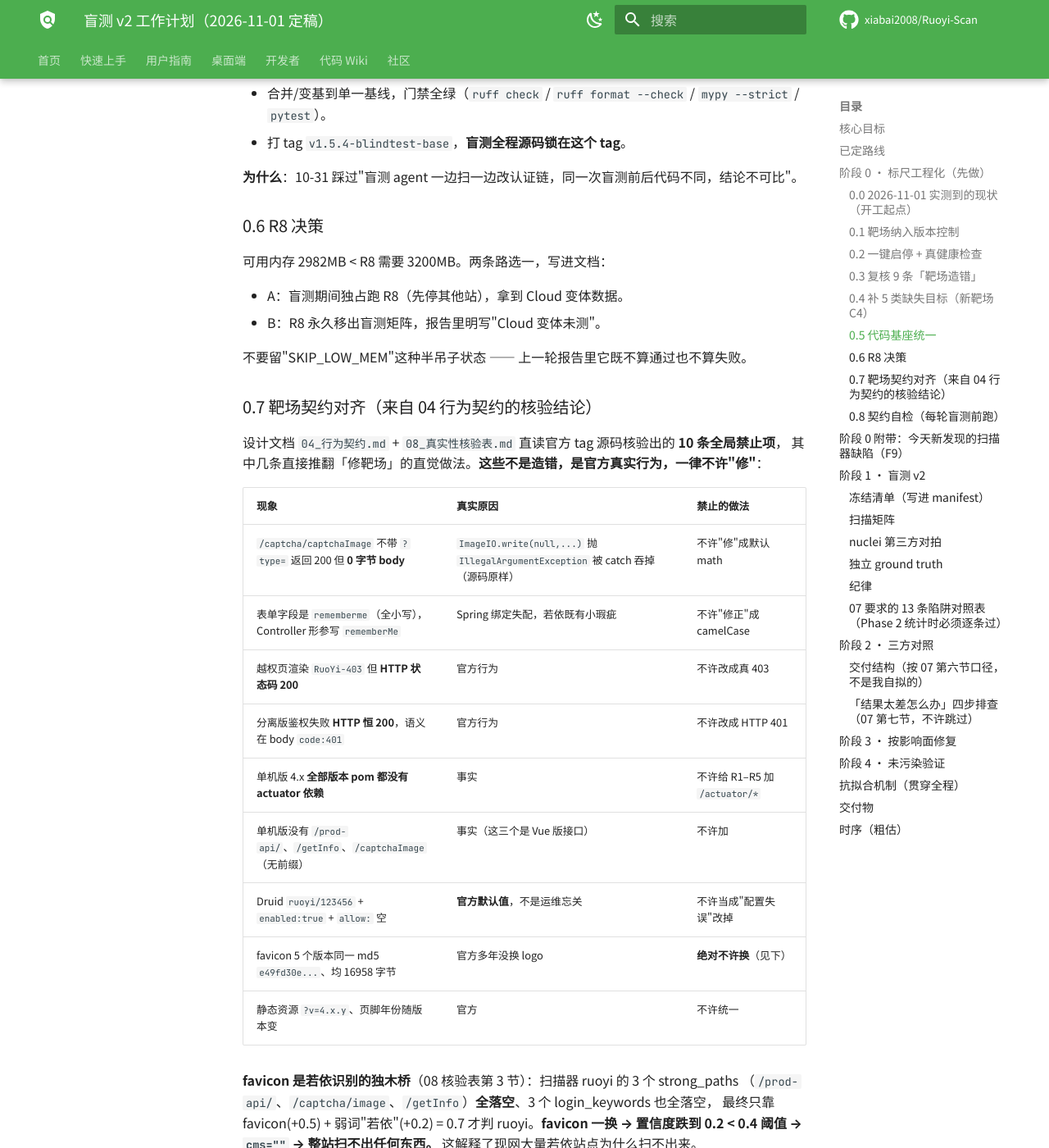
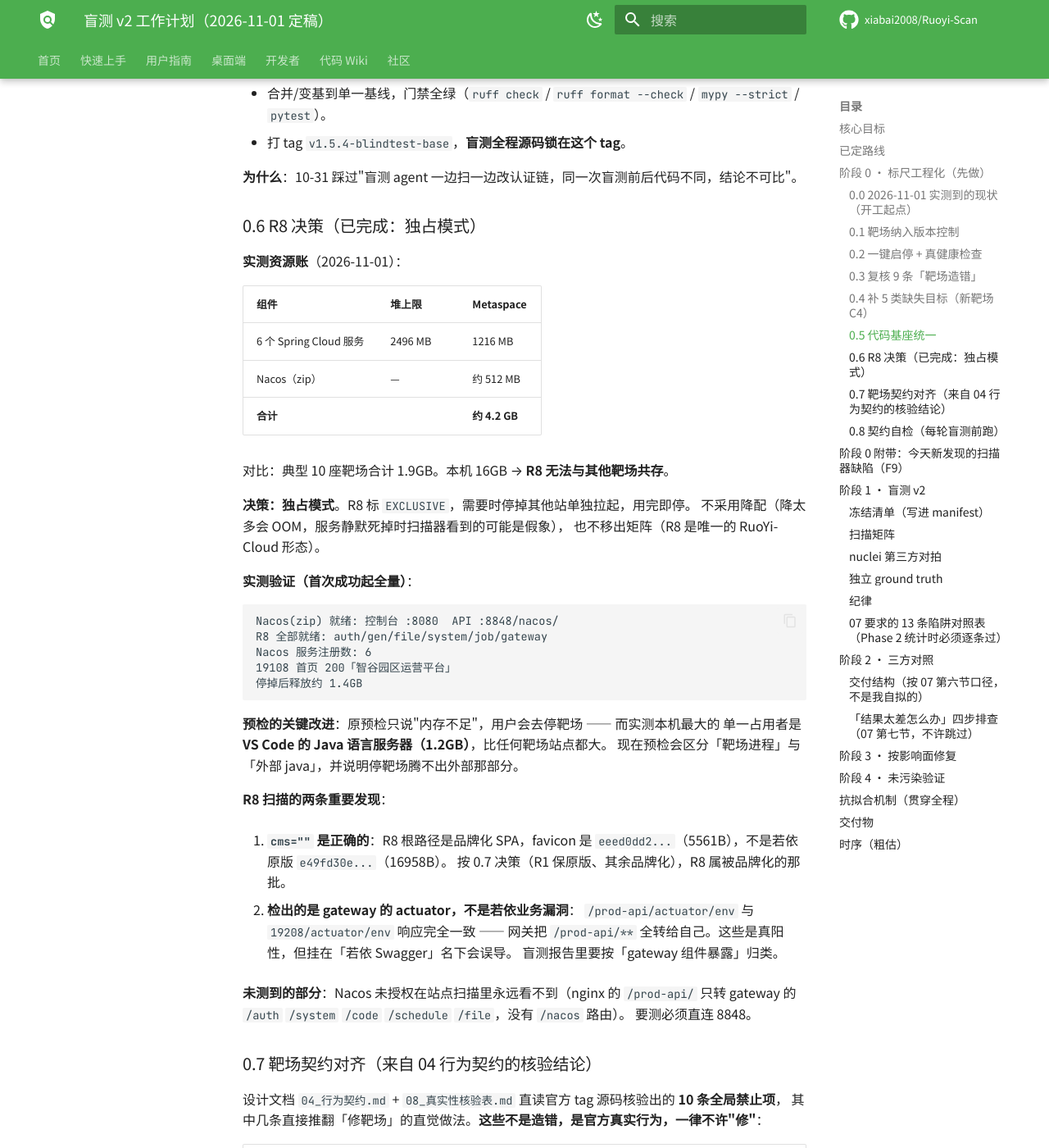
Before and after one commit to xiabai2008/ruoyi-scan, an MkDocs documentation site: the page built from docs/_plan_盲测v2_20261101.md, in a window 1280 px wide and 1400 px high, scrolled down 6835 px. Shown: the whole window at 82% size. Built offline with MkDocs 1.6.1 and Material for MkDocs 9.7.7, drawn with Linux system fonts in a browser that asks for light colours; comment, search, counter and statistics services are not loaded.

Commit message:
docs: 0.6 R8 独占模式决策与实测结论
实测 R8 = 6 个 Spring Cloud 服务 + Nacos 共 7 个 JVM，约 4.2GB，
无法与常规靶场（1.9GB）共存于 16GB 机器。定为独占模式。

实测首次成功起全量：Nacos 6 服务注册、19108 首页 200、停后释放 1.4GB。

两条扫描结论：
1. cms='' 是正确的 —— R8 是品牌化 SPA，favicon 不是若依原版
2. 检出的是 gateway 的 actuator，不是若依业务漏洞（/prod-api/** 全转给 gateway）

Co-Authored-By: Claude Haiku 5.5 <noreply@anthropic.com>

````diff
--- a/docs/_plan_盲测v2_20261101.md
+++ b/docs/_plan_盲测v2_20261101.md
@@ -188,14 +188,50 @@ GET /rocketmq-console-ng/ → 404
 
 **为什么**：10-31 踩过"盲测 agent 一边扫一边改认证链，同一次盲测前后代码不同，结论不可比"。
 
-### 0.6 R8 决策
+### 0.6 R8 决策（已完成：独占模式）
 
-可用内存 2982MB < R8 需要 3200MB。两条路选一，写进文档：
+**实测资源账**（2026-11-01）：
 
-- A：盲测期间独占跑 R8（先停其他站），拿到 Cloud 变体数据。
-- B：R8 永久移出盲测矩阵，报告里明写"Cloud 变体未测"。
+| 组件 | 堆上限 | Metaspace |
+|---|---|---|
+| 6 个 Spring Cloud 服务 | 2496 MB | 1216 MB |
+| Nacos（zip） | — | 约 512 MB |
+| **合计** | | **约 4.2 GB** |
 
-不要留"SKIP_LOW_MEM"这种半吊子状态 —— 上一轮报告里它既不算通过也不算失败。
+对比：典型 10 座靶场合计 1.9GB。本机 16GB → **R8 无法与其他靶场共存**。
+
+**决策：独占模式**。R8 标 `EXCLUSIVE`，需要时停掉其他站单独拉起，用完即停。
+不采用降配（降太多会 OOM，服务静默死掉时扫描器看到的可能是假象），
+也不移出矩阵（R8 是唯一的 RuoYi-Cloud 形态）。
+
+**实测验证（首次成功起全量）**：
+
+```
+Nacos(zip) 就绪: 控制台 :8080  API :8848/nacos/
+R8 全部就绪: auth/gen/file/system/job/gateway
+Nacos 服务注册数: 6
+19108 首页 200「智谷园区运营平台」
+停掉后释放约 1.4GB
+```
+
+**预检的关键改进**：原预检只说"内存不足"，用户会去停靶场 —— 而实测本机最大的
+单一占用者是 **VS Code 的 Java 语言服务器（1.2GB）**，比任何靶场站点都大。
+现在预检会区分「靶场进程」与「外部 java」，并说明停靶场腾不出外部那部分。
+
+**R8 扫描的两条重要发现**：
+
+1. **`cms=""` 是正确的**：R8 根路径是品牌化 SPA，favicon 是
+   `eeed0dd2...`（5561B），不是若依原版 `e49fd30e...`（16958B）。
+   按 0.7 决策（R1 保原版、其余品牌化），R8 属被品牌化的那批。
+
+2. **检出的是 gateway 的 actuator，不是若依业务漏洞**：
+   `/prod-api/actuator/env` 与 `19208/actuator/env` 响应完全一致 —— 网关把
+   `/prod-api/**` 全转给自己。这些是真阳性，但挂在「若依 Swagger」名下会误导。
+   盲测报告里要按「gateway 组件暴露」归类。
+
+**未测到的部分**：Nacos 未授权在站点扫描里永远看不到（nginx 的 `/prod-api/`
+只转 gateway 的 `/auth` `/system` `/code` `/schedule` `/file`，没有 `/nacos` 路由）。
+要测必须直连 8848。
 
 ### 0.7 靶场契约对齐（来自 04 行为契约的核验结论）
 
````
